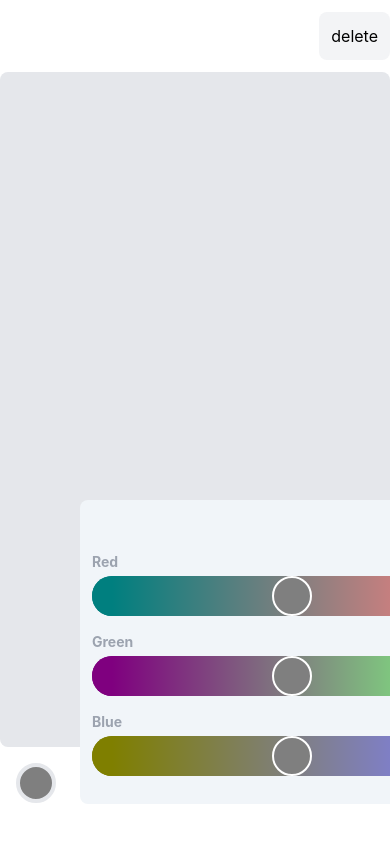
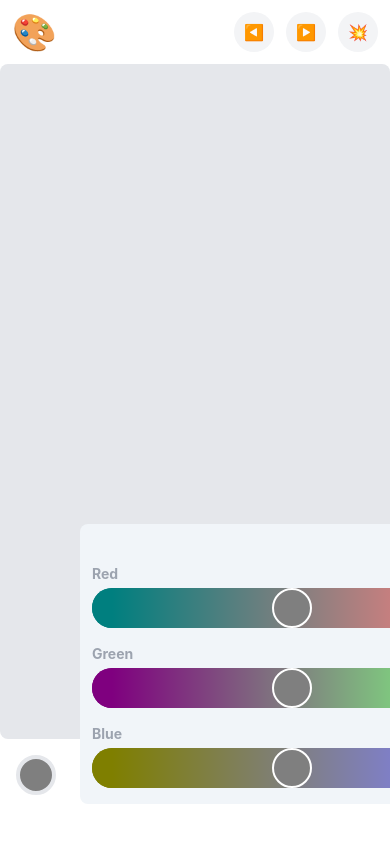
Before and after one commit to sewon0918/color-slide, a React (Create React App) app: page / in a window 390 px wide. Both pictures are taken after a click on the button 36 px from the left and 783 px from the top of the page. Built offline with nearby package versions, Linux system fonts and the light colour scheme.

Commit message:
mobile rough

```diff
--- a/package.json
+++ b/package.json
@@ -13,6 +13,7 @@
     "@types/react-dom": "^17.0.11",
     "react": "^17.0.2",
     "react-color": "^2.19.3",
+    "react-device-detect": "^2.1.2",
     "react-dom": "^17.0.2",
     "react-scripts": "5.0.0",
     "typescript": "^4.5.5",
--- a/src/components/Canvas.tsx
+++ b/src/components/Canvas.tsx
@@ -218,13 +218,30 @@ export function Canvas() {
   }, []);
   return (
     <div className=" ">
-      <div className="flex justify-end">
-        <button
-          className="rounded-lg p-3 mt-3 bg-gray-100"
-          onClick={clearCanvas}
-        >
-          delete
+      <div className="mt-3 flex justify-between">
+        <button className="w-10 h-10 rounded-full font-bold text-4xl ml-3">
+          🎨
         </button>
+        <div>
+          <button
+            className="w-10 h-10 rounded-full  bg-gray-100 font-bold mr-3"
+            onClick={clearCanvas}
+          >
+            ◀️
+          </button>
+          <button
+            className="w-10 h-10 rounded-full bg-gray-100 font-bold mr-3"
+            onClick={clearCanvas}
+          >
+            ▶️
+          </button>
+          <button
+            className="w-10 h-10 rounded-full bg-gray-100 font-bold mr-3"
+            onClick={clearCanvas}
+          >
+            💥
+          </button>
+        </div>
       </div>
       <canvas
         ref={canvasRef}
--- a/src/components/SelectColor.tsx
+++ b/src/components/SelectColor.tsx
@@ -1,6 +1,12 @@
 import React, { useRef, useState, useEffect } from "react";
 import { useColorState, useColorDispatch } from "../context";
 import { ColorBar } from "./ColorBar";
+import {
+  BrowserView,
+  MobileView,
+  isBrowser,
+  isMobile,
+} from "react-device-detect";
 
 export function SelectColor() {
   const colorState = useColorState();
@@ -29,23 +35,48 @@ export function SelectColor() {
         }}
         onClick={open}
       />
+      <BrowserView>
         {isOpen ? (
-        <div className="fixed left-20 bottom-10  rounded-lg w-container bg-slate-100 p-3 ">
+          <div className="fixed left-20 bottom-10  rounded-lg w-container bg-slate-100  ">
             <div className="flex justify-end">
               <button
-              className=" w-8 h-8 mb-2 rounded-full bg-gray-200 font-semibold text-gray-400 text-center text-xl"
+                className=" w-8 h-8 mt-2 mr-2 rounded-full bg-gray-200 font-semibold text-gray-400 text-center text-xl"
                 onClick={close}
               >
-              x
+                ✕
               </button>
             </div>
+            <div className="ml-3">
               <ColorBar id={0} />
               <ColorBar id={1} />
               <ColorBar id={2} />
             </div>
+          </div>
         ) : (
           <div></div>
         )}
+      </BrowserView>
+      <MobileView>
+        {isOpen ? (
+          <div className="fixed left-0 bottom-0  rounded-lg w-container bg-slate-100  ">
+            <div className="flex justify-end">
+              <button
+                className=" w-8 h-8 mt-2 mr-2 rounded-full bg-gray-200 font-semibold text-gray-400 text-center text-xl"
+                onClick={close}
+              >
+                ✕
+              </button>
+            </div>
+            <div className="ml-1.5">
+              <ColorBar id={0} />
+              <ColorBar id={1} />
+              <ColorBar id={2} />
+            </div>
+          </div>
+        ) : (
+          <div></div>
+        )}
+      </MobileView>
     </div>
   );
 }
--- a/tailwind.config.js
+++ b/tailwind.config.js
@@ -9,6 +9,7 @@ module.exports = {
       },
       spacing: {
         container: "430px",
+        container_mobile: "414px",
         barX: "400px",
         picker: "40px",
         barX_mobile: "300px",
```
Also changed, not shown: 12 other files (tests, documents, lock files or other folders). Lines whose indentation alone changed are shown as unchanged.
